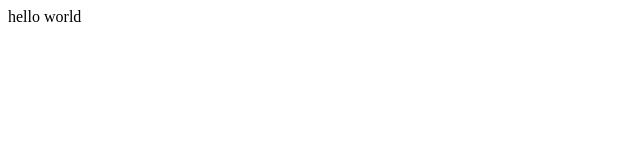
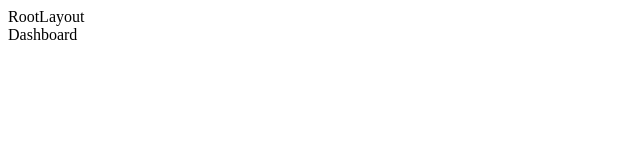
Before and after one commit to AmirManshadi/budget-app, a React (Vite) app: page / in a window 1280 px wide. Shown: the top 160 px of the page, without its empty margins (0-640 px from the left). Built offline with nearby package versions, Linux system fonts and the light colour scheme.

Commit message:
added routing to App.jsx

```diff
--- a/src/App.jsx
+++ b/src/App.jsx
@@ -1,5 +1,31 @@
+// rrd imports
+import {
+	createBrowserRouter,
+	createRoutesFromElements,
+	Route,
+	RouterProvider,
+} from "react-router-dom"
+
+// layout
+import RootLayout from "./layouts/RootLayout"
+
+// pages
+import Dashboard from "./pages/Dashboard"
+
+const router = createBrowserRouter(
+	createRoutesFromElements(
+		<Route path="/" element={<RootLayout />} errorElement={<h1>error</h1>}>
+			<Route index element={<Dashboard />}></Route>
+		</Route>
+	)
+)
+
 function App() {
-	return <>hello world</>
+	return (
+		<>
+			<RouterProvider router={router} />
+		</>
+	)
 }
 
 export default App
```
